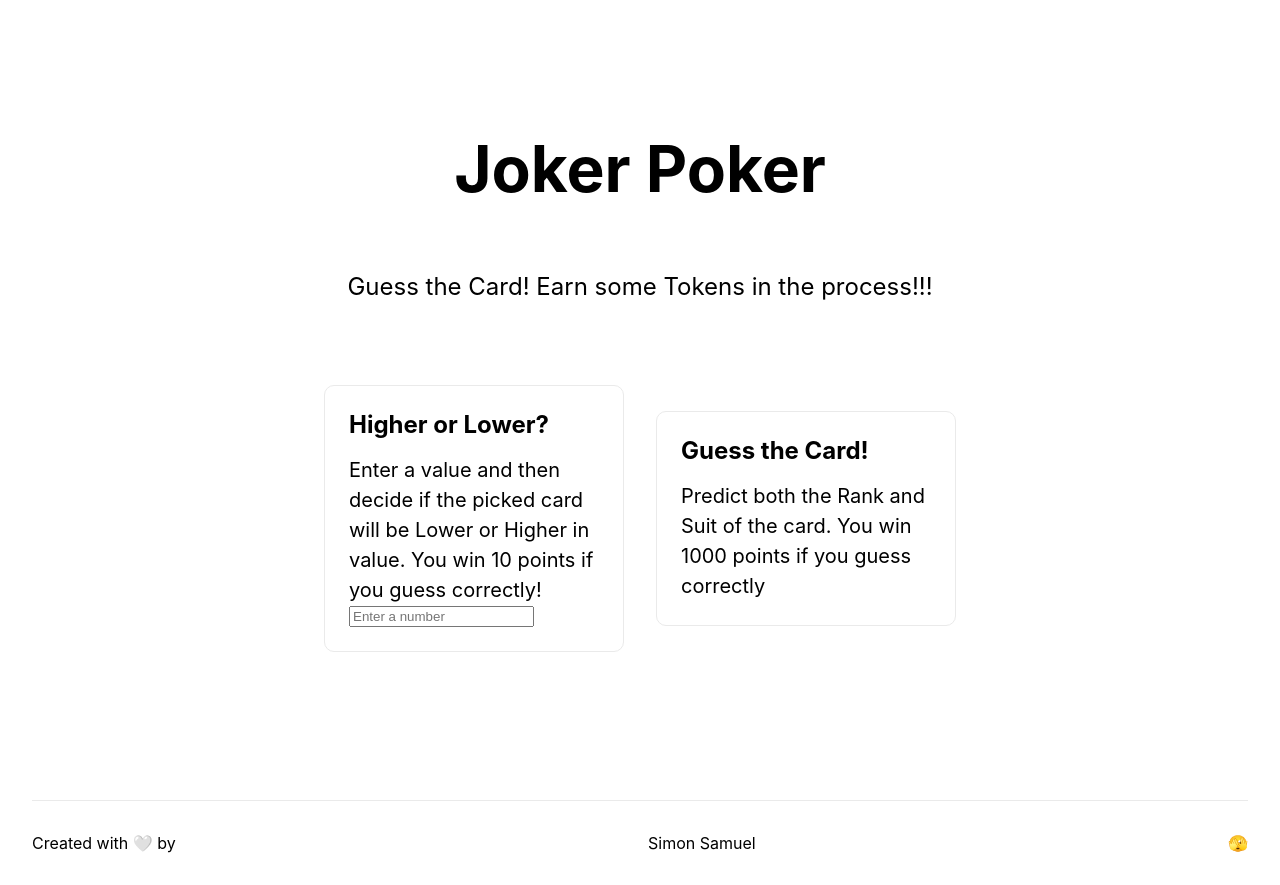
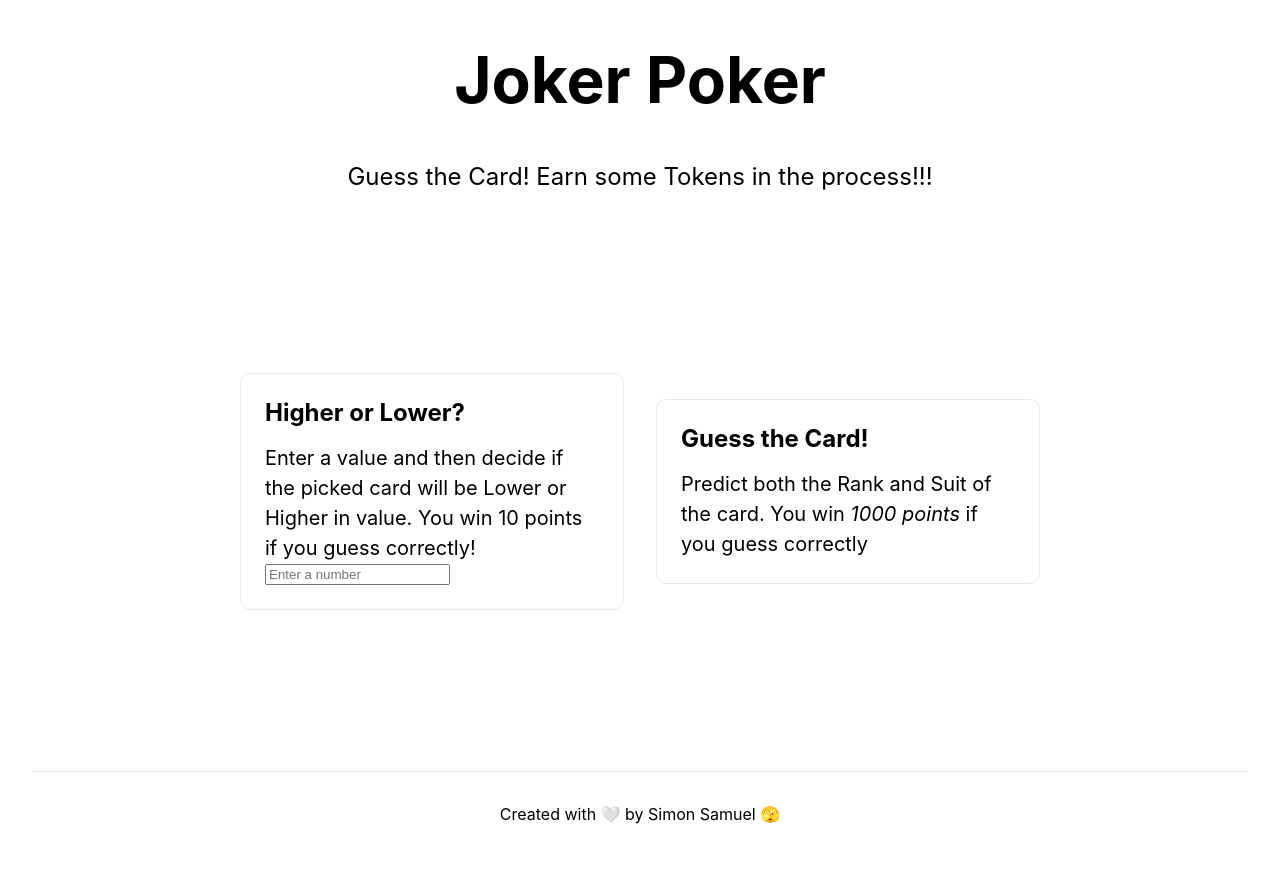
Before and after one commit to ximon-x/Joker-Poker, a Next.js app in the folder client/: page / in a window 1280 px wide. After the commit the page ends 856 px from the top, so only its background shows below. Built offline with nearby package versions, Linux system fonts and the light colour scheme.

Commit message:
Worked on Home page

```diff
--- a/client/pages/index.tsx
+++ b/client/pages/index.tsx
@@ -13,13 +13,14 @@ export default function Home() {
         <link rel='icon' href='/favicon.ico' />
       </Head>
 
-      <main className={styles.main}>
+      <header>
         <h1 className={styles.title}>Joker Poker</h1>
-
         <p className={styles.description}>
           Guess the Card! Earn some Tokens in the process!!!
         </p>
+      </header>
 
+      <main className={styles.main}>
         <div className={styles.grid}>
           <a className={styles.card}>
             <h2>Higher or Lower?</h2>
@@ -33,23 +34,21 @@ export default function Home() {
           <a className={styles.card}>
             <h2>Guess the Card!</h2>
             <p>
-              Predict both the Rank and Suit of the card. You win 1000 points if
-              you guess correctly
+              Predict both the Rank and Suit of the card. You win
+              <em> 1000 points</em> if you guess correctly
             </p>
           </a>
         </div>
       </main>
 
       <footer className={styles.footer}>
-        Created with 🤍 by{" "}
         <a
           href='https://simon-samuel.netlify.app/'
           target='_blank'
           rel='noopener noreferrer'
         >
-          Simon Samuel
-        </a>{" "}
-        🫣
+          Created with 🤍 by Simon Samuel 🫣
+        </a>
       </footer>
     </div>
   );
--- a/client/styles/Home.module.css
+++ b/client/styles/Home.module.css
@@ -3,7 +3,7 @@
 }
 
 .main {
-  min-height: 100vh;
+  min-height: 70vh;
   padding: 4rem 0;
   flex: 1;
   display: flex;
@@ -12,7 +12,14 @@
   align-items: center;
 }
 
+.header {
+  min-height: 10vh;
+  display: flex;
+  padding: 2rem 0;
+}
+
 .footer {
+  min-height: 10vh;
   display: flex;
   flex: 1;
   padding: 2rem 0;
@@ -40,7 +47,7 @@
 }
 
 .title {
-  margin: 0;
+  margin: 1;
   line-height: 1.15;
   font-size: 4rem;
 }
@@ -51,7 +58,7 @@
 }
 
 .description {
-  margin: 4rem 0;
+  margin: 1rem 0;
   line-height: 1.5;
   font-size: 1.5rem;
 }
@@ -70,7 +77,7 @@
   align-items: center;
   justify-content: center;
   flex-wrap: wrap;
-  max-width: 800px;
+  max-width: 70vw;
 }
 
 .card {
@@ -82,7 +89,7 @@
   border: 1px solid #eaeaea;
   border-radius: 10px;
   transition: color 0.15s ease, border-color 0.15s ease;
-  max-width: 300px;
+  max-width: 30vw;
 }
 
 .card:hover,
```
